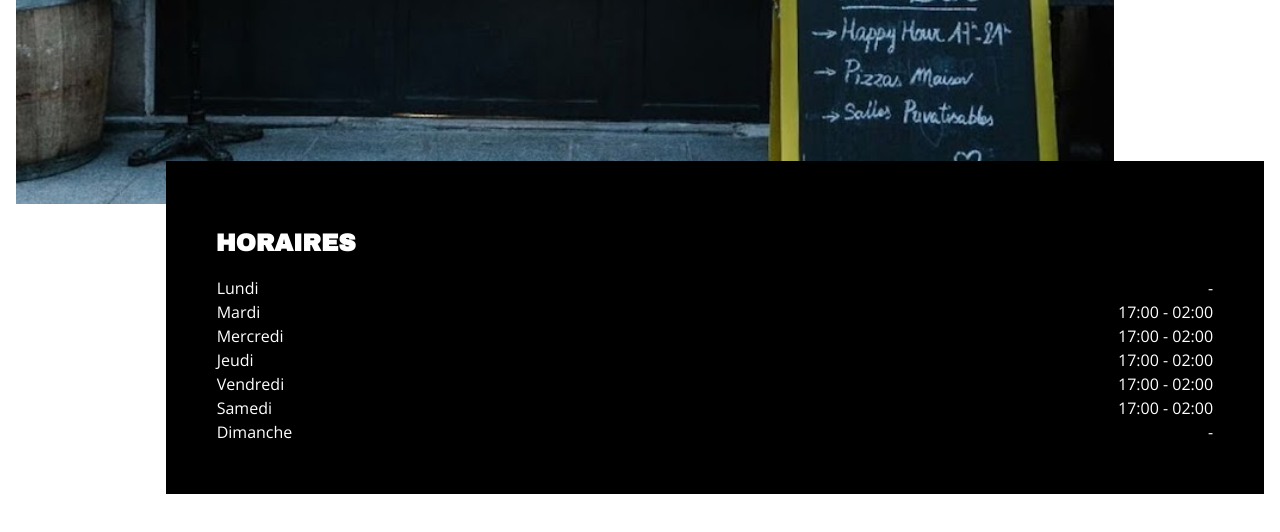
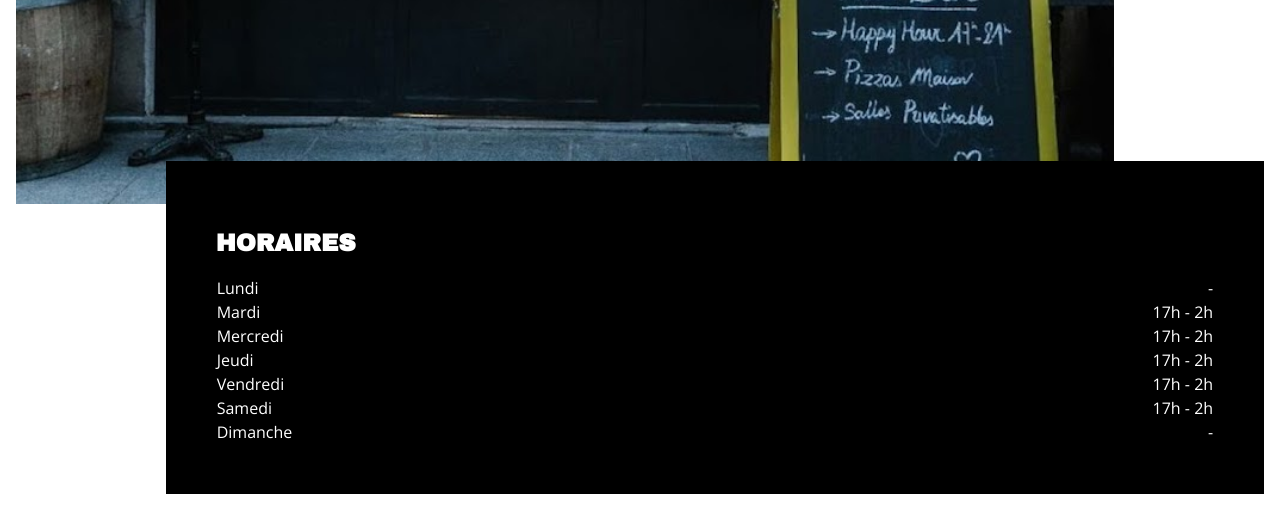
Before and after one commit to Le-Fada-bar/Le-Fada-bar.github.io, a Vue app: page /information in a window 1280 px wide. Shown: the part 684-1216 px from the top of the page. Built offline with nearby package versions, Linux system fonts and the light colour scheme.

Commit message:
Change time display

```diff
--- a/src/views/InformationView.vue
+++ b/src/views/InformationView.vue
@@ -19,23 +19,23 @@ export default {
           </tr>
           <tr>
             <td>Mardi</td>
-            <td class="table-right">17:00 - 02:00</td>
+            <td class="table-right">17h - 2h</td>
           </tr>
           <tr>
             <td>Mercredi</td>
-            <td class="table-right">17:00 - 02:00</td>
+            <td class="table-right">17h - 2h</td>
           </tr>
           <tr>
             <td>Jeudi</td>
-            <td class="table-right">17:00 - 02:00</td>
+            <td class="table-right">17h - 2h</td>
           </tr>
           <tr>
             <td>Vendredi</td>
-            <td class="table-right">17:00 - 02:00</td>
+            <td class="table-right">17h - 2h</td>
           </tr>
           <tr>
             <td>Samedi</td>
-            <td class="table-right">17:00 - 02:00</td>
+            <td class="table-right">17h - 2h</td>
           </tr>
           <tr>
             <td>Dimanche</td>
```
